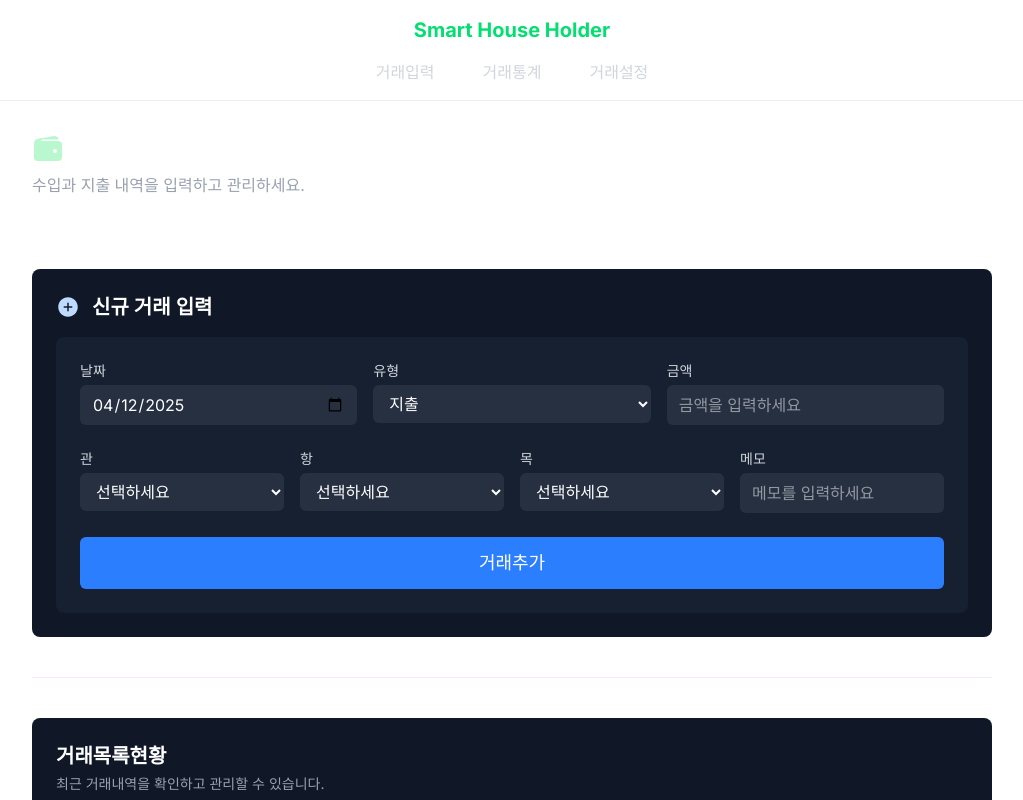
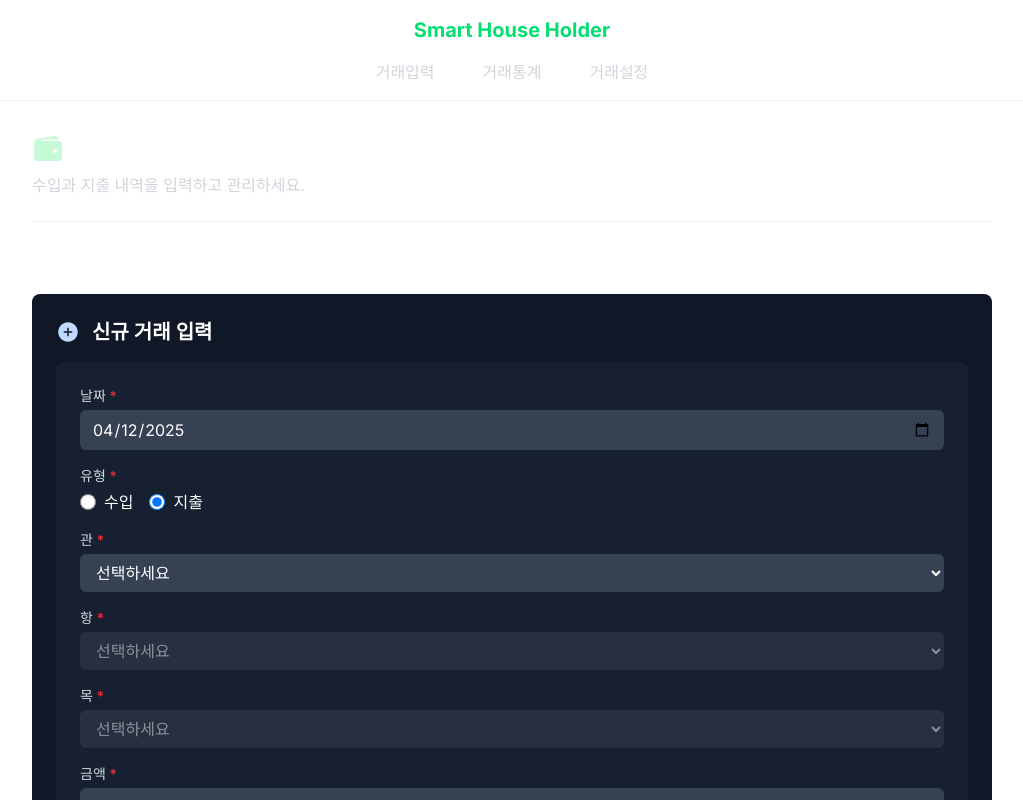
Before and after one commit to gppc5096/home_money, a Next.js app: page /input in a window 1280 px wide. Shown: the top 800 px of the page, without its empty margins (128-1151 px from the left). Built offline with nearby package versions, Linux system fonts and the light colour scheme.

Commit message:
Revert "거래입력: 거래추가 버튼 스타일 수정"
This reverts commit 6db167b3f676dc126e05b3e7e4d02aa4539de449.

```diff
--- a/src/app/input/page.tsx
+++ b/src/app/input/page.tsx
@@ -1,6 +1,6 @@
 "use client";
 
-import PageTitle from "@/components/common/PageTitle";
+import PageTitle from "@/components/PageTitle";
 import { IoWallet } from "react-icons/io5";
 import { IoAddCircle } from "react-icons/io5";
 import TransactionList from "@/components/transaction/TransactionList";
--- a/src/components/transaction/TransactionInput/TransactionForm.tsx
+++ b/src/components/transaction/TransactionInput/TransactionForm.tsx
@@ -1,204 +1,369 @@
 "use client";
 
-import { useState } from "react";
+import { useState, useEffect } from "react";
+import { useCategoryStore } from "@/store/categoryStore";
+import { formatAmount, parseAmount } from "@/utils/formatters";
 import { useTransactionStore } from "@/store/transactionStore";
-import { useCategoryStore } from "@/store/categoryStore";
-import { Category } from "@/components/category/CategoryManager";
+import toast from "react-hot-toast";
+import { format } from 'date-fns';
+
+interface FormData {
+  date: string;
+  유형: "수입" | "지출";
+  관: string;
+  항: string;
+  목: string;
+  amount: string;
+  memo: string;
+}
+
+const initialFormData: FormData = {
+  date: format(new Date(), 'yyyy-MM-dd'),
+  유형: "지출",
+  관: "",
+  항: "",
+  목: "",
+  amount: "",
+  memo: ""
+};
 
 export default function TransactionForm() {
+  const [mounted, setMounted] = useState(false);
+  const [formData, setFormData] = useState<FormData>(initialFormData);
+  const [errors, setErrors] = useState<Partial<Record<keyof FormData, string>>>({});
+  const { categories, loadCategories } = useCategoryStore();
   const { addTransaction } = useTransactionStore();
-  const { categories } = useCategoryStore();
-  const [type, setType] = useState<"수입" | "지출">("지출");
-  const [selectedGwan, setSelectedGwan] = useState("");
-  const [selectedHang, setSelectedHang] = useState("");
-  const [selectedMok, setSelectedMok] = useState("");
-  const [amount, setAmount] = useState("");
-  const [date, setDate] = useState(new Date().toISOString().split("T")[0]);
-  const [memo, setMemo] = useState("");
 
-  const filteredCategories = categories.filter(
-    (category: Category) => category.유형 === type
+  // 컴포넌트 마운트 시 카테고리 데이터 로드
+  useEffect(() => {
+    const initializeData = async () => {
+      try {
+        await loadCategories();
+        setMounted(true);
+      } catch (error) {
+        console.error('카테고리 데이터 로드 실패:', error);
+        toast.error('카테고리 데이터를 불러오는데 실패했습니다.');
+      }
+    };
+
+    initializeData();
+  }, [loadCategories]);
+
+  // 카테고리 데이터가 변경될 때마다 선택된 값들 유효성 검사
+  useEffect(() => {
+    if (mounted && categories.length > 0) {
+      const isValidCategory = categories.some(cat =>
+        cat.유형 === formData.유형 &&
+        cat.관 === formData.관 &&
+        cat.항 === formData.항 &&
+        cat.목 === formData.목
       );
 
-  const gwanList = Array.from(
-    new Set(filteredCategories.map((category: Category) => category.관))
+      if (!isValidCategory && formData.관) {
+        setFormData(prev => ({
+          ...prev,
+          관: "",
+          항: "",
+          목: ""
+        }));
+      }
+    }
+  }, [categories, mounted, formData.유형]);
+
+  // 유형에 따른 관 목록
+  const 관목록 = Array.from(new Set(
+    categories
+      .filter(cat => cat.유형 === formData.유형)
+      .map(cat => cat.관)
+  ));
+
+  // 선택된 관에 따른 항 목록
+  const 항목록 = Array.from(new Set(
+    categories
+      .filter(cat => cat.유형 === formData.유형 && cat.관 === formData.관)
+      .map(cat => cat.항)
+  ));
+
+  // 선택된 항에 따른 목 목록
+  const 목목록 = Array.from(new Set(
+    categories
+      .filter(cat =>
+        cat.유형 === formData.유형 &&
+        cat.관 === formData.관 &&
+        cat.항 === formData.항
+      )
+      .map(cat => cat.목)
+  ));
+
+  if (!mounted) {
+    return (
+      <div className="animate-pulse space-y-4">
+        <div className="h-10 bg-gray-700 rounded-md" />
+        <div className="h-10 bg-gray-700 rounded-md" />
+        <div className="h-10 bg-gray-700 rounded-md" />
+        <div className="h-10 bg-gray-700 rounded-md" />
+        <div className="h-10 bg-gray-700 rounded-md" />
+      </div>
     );
+  }
 
-  const hangList = Array.from(
-    new Set(
-      filteredCategories
-        .filter((category: Category) => category.관 === selectedGwan)
-        .map((category: Category) => category.항)
-    )
-  );
+  // 입력값 변경 처리
+  const handleChange = (e: React.ChangeEvent<HTMLInputElement | HTMLSelectElement>) => {
+    const { name, value } = e.target;
 
-  const mokList = Array.from(
-    new Set(
-      filteredCategories
-        .filter(
-          (category: Category) =>
-            category.관 === selectedGwan && category.항 === selectedHang
-        )
-        .map((category: Category) => category.목)
-    )
-  );
-
-  const handleSubmit = (e: React.FormEvent) => {
-    e.preventDefault();
-    if (!selectedGwan || !selectedHang || !selectedMok || !amount) {
-      alert("모든 필드를 입력해주세요.");
+    // 금액 입력 처리
+    if (name === 'amount') {
+      const numericValue = value.replace(/[^0-9]/g, '');
+      setFormData(prev => ({
+        ...prev,
+        [name]: numericValue
+      }));
       return;
     }
 
+    // 유형 변경 시 관련 필드 초기화
+    if (name === '유형') {
+      setFormData(prev => ({
+        ...prev,
+        유형: value as "수입" | "지출",
+        관: "",
+        항: "",
+        목: ""
+      }));
+      return;
+    }
+
+    // 관 변경 시 항, 목 초기화
+    if (name === '관') {
+      setFormData(prev => ({
+        ...prev,
+        관: value,
+        항: "",
+        목: ""
+      }));
+      return;
+    }
+
+    // 항 변경 시 목 초기화
+    if (name === '항') {
+      setFormData(prev => ({
+        ...prev,
+        항: value,
+        목: ""
+      }));
+      return;
+    }
+
+    setFormData(prev => ({
+      ...prev,
+      [name]: value
+    }));
+  };
+
+  // 유효성 검사
+  const validateForm = (): boolean => {
+    const newErrors: Partial<Record<keyof FormData, string>> = {};
+
+    if (!formData.date) {
+      newErrors.date = "날짜를 선택해주세요";
+    }
+    if (!formData.관) {
+      newErrors.관 = "관을 선택해주세요";
+    }
+    if (!formData.항) {
+      newErrors.항 = "항을 선택해주세요";
+    }
+    if (!formData.목) {
+      newErrors.목 = "목을 선택해주세요";
+    }
+    if (!formData.amount) {
+      newErrors.amount = "금액을 입력해주세요";
+    }
+
+    setErrors(newErrors);
+    return Object.keys(newErrors).length === 0;
+  };
+
+  // 폼 제출 처리
+  const handleSubmit = (e: React.FormEvent) => {
+    e.preventDefault();
+
+    if (!validateForm()) {
+      toast.error("필수 항목을 모두 입력해주세요");
+      return;
+    }
+
+    try {
+      // 날짜를 ISO 문자열로 변환하여 저장
+      const transactionDate = new Date(formData.date);
+      if (isNaN(transactionDate.getTime())) {
+        throw new Error('유효하지 않은 날짜입니다');
+      }
+
       addTransaction({
-      id: Date.now().toString(),
-      type,
-      관: selectedGwan,
-      항: selectedHang,
-      목: selectedMok,
-      amount: Number(amount),
-      date,
-      memo,
+        id: crypto.randomUUID(),
+        date: transactionDate.toISOString(),
+        type: formData.유형,
+        관: formData.관,
+        항: formData.항,
+        목: formData.목,
+        amount: parseInt(formData.amount),
+        memo: formData.memo
       });
 
-    // 입력 필드 초기화
-    setSelectedGwan("");
-    setSelectedHang("");
-    setSelectedMok("");
-    setAmount("");
-    setMemo("");
+      toast.success("거래가 추가되었습니다");
+      setFormData(initialFormData);
+    } catch (error) {
+      toast.error("거래 추가 중 오류가 발생했습니다");
+      console.error("거래 추가 오류:", error);
+    }
   };
 
   return (
-    <form onSubmit={handleSubmit} className="space-y-6">
-      {/* 1단: 날짜, 유형, 금액 */}
-      <div className="grid grid-cols-3 gap-4">
+    <form onSubmit={handleSubmit} className="space-y-4">
+      {/* 날짜 입력 */}
       <div>
         <label className="block text-sm font-medium text-gray-300 mb-1">
-            날짜
+          날짜 <span className="text-red-500">*</span>
         </label>
         <input
           type="date"
-            value={date}
-            onChange={(e) => setDate(e.target.value)}
-            className="w-full bg-gray-700/50 text-white rounded-md px-3 py-2 focus:outline-none focus:ring-1 focus:ring-blue-500"
+          name="date"
+          value={formData.date}
+          onChange={handleChange}
+          className="w-full bg-gray-700 text-white rounded-md px-3 py-2 focus:outline-none focus:ring-2 focus:ring-purple-500"
         />
+        {errors.date && <p className="text-red-500 text-sm mt-1">{errors.date}</p>}
       </div>
+
+      {/* 유형 선택 */}
       <div>
         <label className="block text-sm font-medium text-gray-300 mb-1">
-            유형
+          유형 <span className="text-red-500">*</span>
         </label>
-          <select
-            value={type}
-            onChange={(e) => {
-              setType(e.target.value as "수입" | "지출");
-              setSelectedGwan("");
-              setSelectedHang("");
-              setSelectedMok("");
-            }}
-            className="w-full bg-gray-700/50 text-white rounded-md px-3 py-2 focus:outline-none focus:ring-1 focus:ring-blue-500"
-          >
-            <option value="수입">수입</option>
-            <option value="지출">지출</option>
-          </select>
-        </div>
-        <div>
-          <label className="block text-sm font-medium text-gray-300 mb-1">
-            금액
+        <div className="flex gap-4">
+          <label className="flex items-center">
+            <input
+              type="radio"
+              name="유형"
+              value="수입"
+              checked={formData.유형 === "수입"}
+              onChange={handleChange}
+              className="text-purple-500 focus:ring-purple-500 h-4 w-4 mr-2"
+            />
+            <span className="text-white">수입</span>
           </label>
+          <label className="flex items-center">
             <input
-            type="number"
-            value={amount}
-            onChange={(e) => setAmount(e.target.value)}
-            placeholder="금액을 입력하세요"
-            className="w-full bg-gray-700/50 text-white rounded-md px-3 py-2 focus:outline-none focus:ring-1 focus:ring-blue-500"
+              type="radio"
+              name="유형"
+              value="지출"
+              checked={formData.유형 === "지출"}
+              onChange={handleChange}
+              className="text-purple-500 focus:ring-purple-500 h-4 w-4 mr-2"
             />
+            <span className="text-white">지출</span>
+          </label>
         </div>
       </div>
 
-      {/* 2단: 관, 항, 목, 메모 */}
-      <div className="grid grid-cols-4 gap-4">
+      {/* 관 선택 */}
       <div>
         <label className="block text-sm font-medium text-gray-300 mb-1">
-            관
+          관 <span className="text-red-500">*</span>
         </label>
         <select
-            value={selectedGwan}
-            onChange={(e) => {
-              setSelectedGwan(e.target.value);
-              setSelectedHang("");
-              setSelectedMok("");
-            }}
-            className="w-full bg-gray-700/50 text-white rounded-md px-3 py-2 focus:outline-none focus:ring-1 focus:ring-blue-500"
+          name="관"
+          value={formData.관}
+          onChange={handleChange}
+          className="w-full bg-gray-700 text-white rounded-md px-3 py-2 focus:outline-none focus:ring-2 focus:ring-purple-500"
         >
           <option value="">선택하세요</option>
-            {gwanList.map((gwan) => (
-              <option key={gwan} value={gwan}>
-                {gwan}
-              </option>
+          {관목록.map(관 => (
+            <option key={관} value={관}>{관}</option>
           ))}
         </select>
+        {errors.관 && <p className="text-red-500 text-sm mt-1">{errors.관}</p>}
       </div>
+
+      {/* 항 선택 */}
       <div>
         <label className="block text-sm font-medium text-gray-300 mb-1">
-            항
+          항 <span className="text-red-500">*</span>
         </label>
         <select
-            value={selectedHang}
-            onChange={(e) => {
-              setSelectedHang(e.target.value);
-              setSelectedMok("");
-            }}
-            disabled={!selectedGwan}
-            className="w-full bg-gray-700/50 text-white rounded-md px-3 py-2 focus:outline-none focus:ring-1 focus:ring-blue-500"
+          name="항"
+          value={formData.항}
+          onChange={handleChange}
+          disabled={!formData.관}
+          className="w-full bg-gray-700 text-white rounded-md px-3 py-2 focus:outline-none focus:ring-2 focus:ring-purple-500 disabled:opacity-50"
         >
           <option value="">선택하세요</option>
-            {hangList.map((hang) => (
-              <option key={hang} value={hang}>
-                {hang}
-              </option>
+          {항목록.map(항 => (
+            <option key={항} value={항}>{항}</option>
           ))}
         </select>
+        {errors.항 && <p className="text-red-500 text-sm mt-1">{errors.항}</p>}
       </div>
+
+      {/* 목 선택 */}
       <div>
         <label className="block text-sm font-medium text-gray-300 mb-1">
-            목
+          목 <span className="text-red-500">*</span>
         </label>
         <select
-            value={selectedMok}
-            onChange={(e) => setSelectedMok(e.target.value)}
-            disabled={!selectedHang}
-            className="w-full bg-gray-700/50 text-white rounded-md px-3 py-2 focus:outline-none focus:ring-1 focus:ring-blue-500"
+          name="목"
+          value={formData.목}
+          onChange={handleChange}
+          disabled={!formData.항}
+          className="w-full bg-gray-700 text-white rounded-md px-3 py-2 focus:outline-none focus:ring-2 focus:ring-purple-500 disabled:opacity-50"
         >
           <option value="">선택하세요</option>
-            {mokList.map((mok) => (
-              <option key={mok} value={mok}>
-                {mok}
-              </option>
+          {목목록.map(목 => (
+            <option key={목} value={목}>{목}</option>
           ))}
         </select>
+        {errors.목 && <p className="text-red-500 text-sm mt-1">{errors.목}</p>}
       </div>
+
+      {/* 금액 입력 */}
+      <div>
+        <label className="block text-sm font-medium text-gray-300 mb-1">
+          금액 <span className="text-red-500">*</span>
+        </label>
+        <input
+          type="text"
+          name="amount"
+          value={formatAmount(formData.amount)}
+          onChange={handleChange}
+          placeholder="0"
+          className="w-full bg-gray-700 text-white rounded-md px-3 py-2 focus:outline-none focus:ring-2 focus:ring-purple-500"
+        />
+        {errors.amount && <p className="text-red-500 text-sm mt-1">{errors.amount}</p>}
+      </div>
+
+      {/* 메모 입력 */}
       <div>
         <label className="block text-sm font-medium text-gray-300 mb-1">
           메모
         </label>
         <input
           type="text"
-            value={memo}
-            onChange={(e) => setMemo(e.target.value)}
+          name="memo"
+          value={formData.memo}
+          onChange={handleChange}
           placeholder="메모를 입력하세요"
-            className="w-full bg-gray-700/50 text-white rounded-md px-3 py-2 focus:outline-none focus:ring-1 focus:ring-blue-500"
+          className="w-full bg-gray-700 text-white rounded-md px-3 py-2 focus:outline-none focus:ring-2 focus:ring-purple-500"
         />
       </div>
-      </div>
 
-      {/* 3단: 거래추가 버튼 */}
-      <div className="w-full">
+      {/* 제출 버튼 */}
+      <div>
         <button
           type="submit"
-          className="w-full bg-blue-500 hover:bg-blue-600 text-white py-3 rounded-md transition-colors font-medium text-lg"
+          className="w-full bg-purple-600 hover:bg-purple-700 text-white font-medium py-2 px-4 rounded-md transition-colors"
         >
-          거래추가
+          거래 추가
         </button>
       </div>
     </form>
```
Lines whose indentation alone changed are shown as unchanged.
